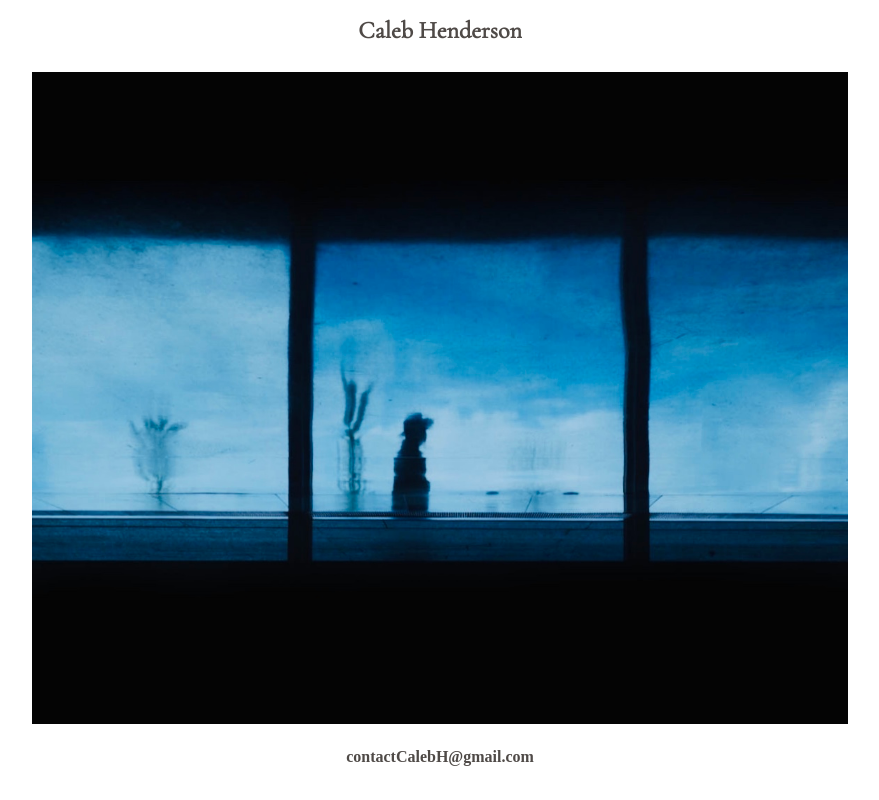
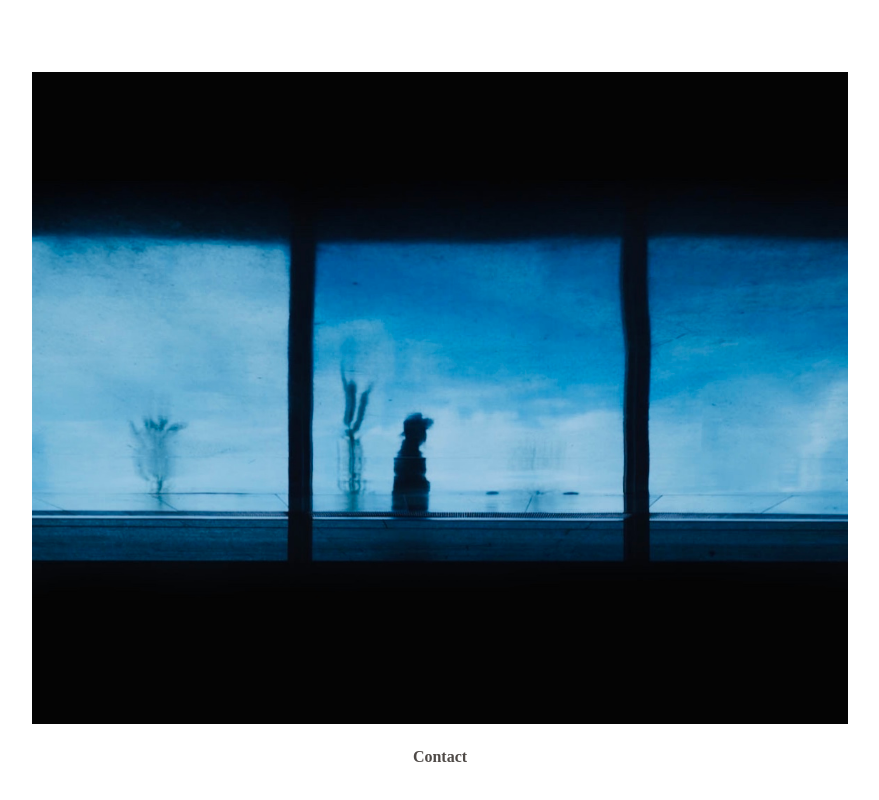
Before and after one commit to eloisebarrow/caleb-henderson, a React (Create React App) app in the folder client/: page / in a window 1280 px wide. Shown: the whole page, without its empty margins (200-1079 px from the left). Built offline with nearby package versions, Linux system fonts and the light colour scheme; a web font is replaced by a local one.

Commit message:
wip setOverlay menu logic

```diff
--- a/client/src/App.js
+++ b/client/src/App.js
@@ -1,17 +1,20 @@
-import React from 'react';
+import React, {useState, useEffect } from 'react';
 import './App.css';
 import Title from './components/Title.jsx';
 import Photograph from './components/Photograph.jsx';
-import Header from './components/Header.jsx';
+// import Header from './components/Header.jsx';
 import Contact from './components/Contact.jsx';
 
-function App() {
+function App(){
+
+  const [overlay, setOverlay] = useState(false);
+
   return (
     <div className="App">
       {/* <Header /> */}
       <Title />
       <Photograph />
-      <Contact />
+      <Contact overlay={overlay} setOverlay={setOverlay} />
     </div>
   );
 }
--- a/client/src/components/Contact.css
+++ b/client/src/components/Contact.css
@@ -7,3 +7,14 @@
 .desktop-contact {
   display: none;
 }
+
+/******* TABLET / DESKTOP **********/
+@media screen and (min-width: 769px) {
+  .mobile-contact {
+    display: none;
+  }
+
+  .desktop-contact {
+    display: block;
+  }
+}
--- a/client/src/components/Contact.jsx
+++ b/client/src/components/Contact.jsx
@@ -1,12 +1,11 @@
 import React from 'react';
 import './Contact.css';
 
-export default function Contact() {
-  console.log('this is innerWidth:', window.innerWidth)
+export default function Contact(props) {
   return (
     <div className="contact-container">
       <h2 className="mobile-contact">contactCalebH@gmail.com</h2>
-      <h2 className="desktop-contact">Contact</h2>
+      <h2 className="desktop-contact" onClick={() => props.setOverlay(true)}>Contact</h2>
     </div>
   )
 }
--- a/client/src/components/Title.css
+++ b/client/src/components/Title.css
@@ -3,3 +3,10 @@
   font-size: 1.5rem;
   color: rgb(79,74,71);
 }
+
+/******* TABLET / DESKTOP **********/
+@media screen and (min-width: 769px) {
+  .title h1 {
+    color: #FFFFFF;
+  }
+}
```
